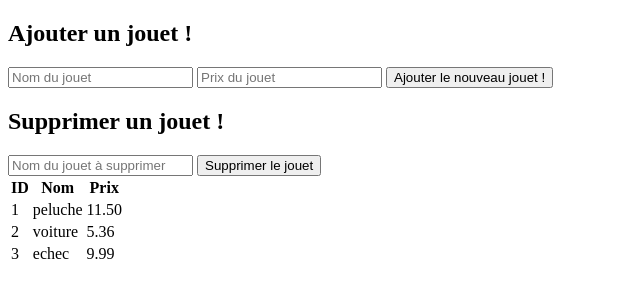
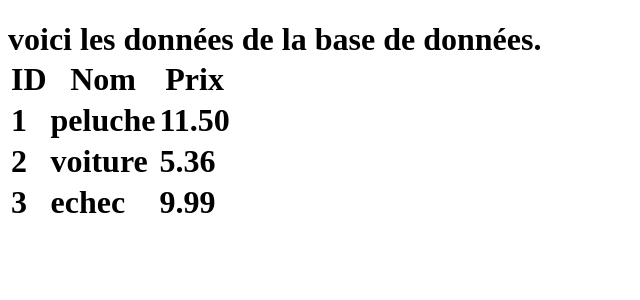
Before and after one commit to saskia-libotte/admin2-2022-2023, a PHP site: page / in a window 1280 px wide. Shown: the top 300 px of the page, without its empty margins (0-640 px from the left). Run offline with PHP 8.4, Linux system fonts and the light colour scheme; data comes from the database, SQL or seed files in the repository.

Commit message:
change web public

```diff
--- a/reseau_externe/web/sites/php/index.php
+++ b/reseau_externe/web/sites/php/index.php
@@ -6,18 +6,7 @@
 
 </head>
 <body>
-    <h2>Ajouter un jouet !</h2>
-    <form method="POST" action="?">
-        <input type="search" placeholder="Nom du jouet" name="nomDuProduit">
-        <input type="search" placeholder="Prix du jouet" name="prixDuProduit">
-        <button type="submit">Ajouter le nouveau jouet !</button>
-    </form>
-
-    <h2>Supprimer un jouet !</h2>
-    <form method="POST" action="?">
-        <input type="search" placeholder="Nom du jouet à supprimer" name="nomDuProduitASupprimer">
-        <button type="submit">Supprimer le jouet</button>
-    </form>
+    <h1> voici les données de la base de données.
 
     <?php
 
@@ -52,45 +41,6 @@
 
         // Fermeture de la connexion
         $conn->close();
-
-
-    // Handle form submission for adding a toy
-    if ($_SERVER['REQUEST_METHOD'] === 'POST' && isset($_POST['nomDuProduit']) && isset($_POST['prixDuProduit'])) {
-        $nomProduit = $_POST['nomDuProduit'];
-        $prixDuProduit = $_POST['prixDuProduit'];
-
-        // Check if the toy already exists
-        $checkSql = "SELECT * FROM cadeau WHERE id='$nomProduit'";
-        $checkResult = $conn->query($checkSql);
-        if ($checkResult->num_rows > 0) {
-            echo "<p class='error'>Ce jouet existe déjà !</p>";
-        } else {
-            // Insert new toy into the database
-            $insertSql = "INSERT INTO cadeau (name, price) VALUES ('$nomProduit', $quantiteDuProduit)";
-            if ($conn->query($insertSql) === TRUE) {
-                echo "<p class='success'>Jouet ajouté avec succès !</p>";
-                // Refresh the page to update the id list
-                echo "<meta http-equiv='refresh' content='0'>";
-            } else {
-                echo "<p class='error'>Erreur lors de l'ajout du jouet : " . $conn->error . "</p>";
-            }
-        }
-    }
-
-    // Handle form submission for deleting a toy
-    if ($_SERVER['REQUEST_METHOD'] === 'POST' && isset($_POST['nomDuProduitASupprimer'])) {
-        $nomProduitASupprimer = $_POST['nomDuProduitASupprimer'];
-
-        // Delete toy from the database
-        $deleteSql = "DELETE FROM cadeau WHERE name='$nomProduitASupprimer'";
-        if ($conn->query($deleteSql) === TRUE) {
-            echo "<p class='success'>Jouet supprimé avec succès !</p>";
-            // Refresh the page to update the id list
-            echo "<meta http-equiv='refresh' content='0'>";
-        } else {
-            echo "<p class='error'>Erreur lors de la suppression du jouet : " . $conn->error . "</p>";
-        }
-    }
     ?>
 
 </body>
```
